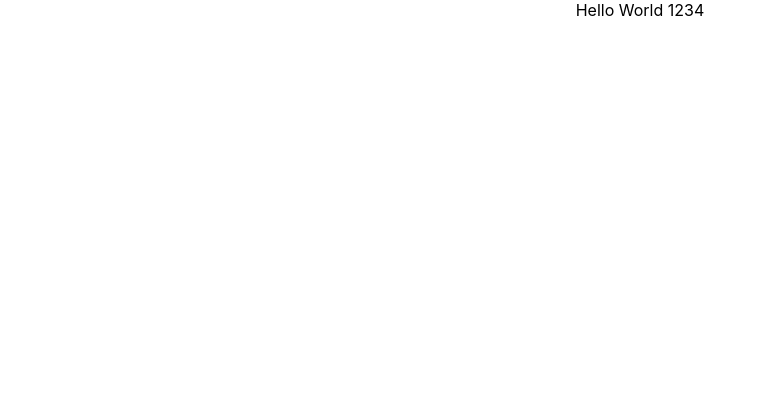
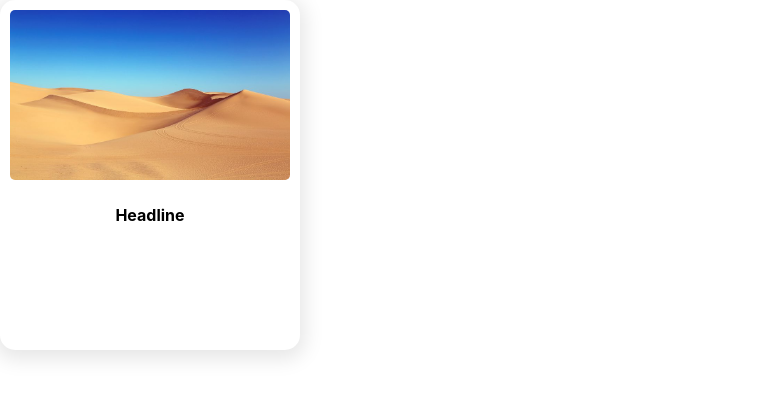
Before and after one commit to pobaranchuk/dz_figma_card, a React (Create React App) app: page / in a window 1280 px wide. Shown: the top 398 px of the page, without its empty margins (0-767 px from the left). Built offline with nearby package versions, Linux system fonts and the light colour scheme.

Commit message:
New commit

```diff
--- a/src/App.tsx
+++ b/src/App.tsx
@@ -1,10 +1,18 @@
 import React from 'react';
 import './App.css';
+import {MainCardStyled} from "./components/MainCard.styled";
+import {MainPictureStyled} from "./components/MainPicture.styled";
+import mainImg from "./assets/image/my_picture.jpg"
+import {HeaderStyled} from "./components/Header.styled";
 
 function App() {
     return (
         <div className="App">
-            Hello World 1234
+            <MainCardStyled>
+                <MainPictureStyled src={mainImg}/>
+                <HeaderStyled>Headline</HeaderStyled>
+            </MainCardStyled>
+
         </div>
     );
 }
--- /dev/null
+++ b/src/components/Header.styled.tsx
@@ -0,0 +1,11 @@
+import styled from "styled-components";
+
+export const HeaderStyled = styled.h1`
+  color: #000;
+  font-family: Inter;
+  font-size: 16px;
+  font-style: normal;
+  font-weight: 700;
+  line-height: normal;
+
+`
--- /dev/null
+++ b/src/components/MainCard.styled.tsx
@@ -0,0 +1,9 @@
+import styled from "styled-components";
+
+export const MainCardStyled = styled.div`
+  width: 300px;
+  height: 350px;
+  border-radius: 15px;
+  background: #FFF;
+  box-shadow: 0 4px 20px 5px rgba(0, 0, 0, 0.10);
+`
--- /dev/null
+++ b/src/components/MainPicture.styled.tsx
@@ -0,0 +1,9 @@
+import styled from "styled-components";
+
+export const MainPictureStyled = styled.img`
+  border-radius: 15px;
+  padding: 10px;
+  width: 280px;
+  height: 170px;
+  flex-shrink: 0;
+`
```
Also changed, not shown: src/assets/image/my_picture.jpg (added).
